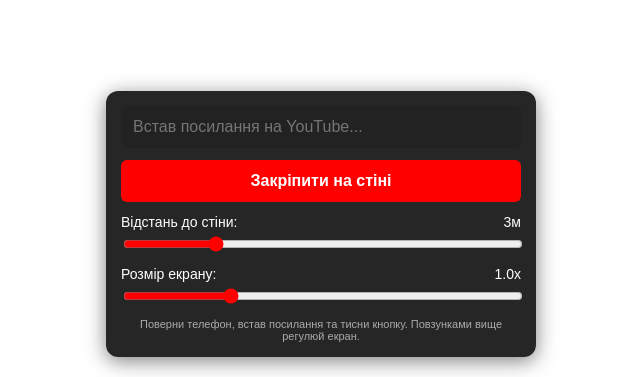
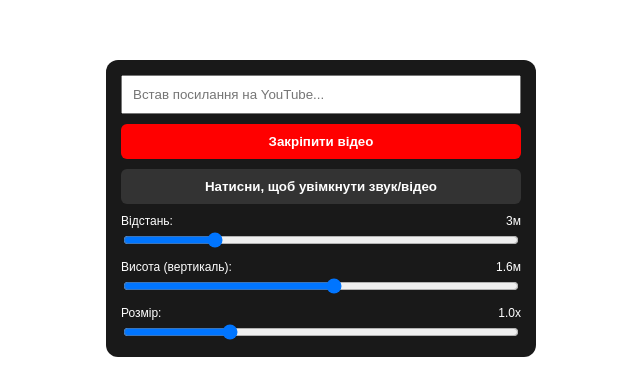
Before and after one commit to pwgood10-png/YouTube_3D-, a plain HTML site: page index.html in a window 1280 px wide. Shown: the part 423-800 px from the top of the page, without its empty margins (319-959 px from the left). Drawn offline with Linux system fonts and the light colour scheme.

Commit message:
Update index.html

```diff
--- a/index.html
+++ b/index.html
@@ -8,142 +8,84 @@
     <script src="https://raw.githack.com/AR-js-org/AR.js/master/aframe/build/aframe-ar.js"></script>
     <style>
         #ui-container {
-            position: fixed;
-            bottom: 20px;
-            left: 50%;
-            transform: translateX(-50%);
-            z-index: 9999;
-            background: rgba(0, 0, 0, 0.85);
-            padding: 15px;
-            border-radius: 12px;
-            display: flex;
-            flex-direction: column;
-            gap: 12px;
-            width: 90%;
-            max-width: 400px;
-            box-shadow: 0 4px 20px rgba(0,0,0,0.5);
-            font-family: sans-serif;
-            color: white;
+            position: fixed; bottom: 20px; left: 50%; transform: translateX(-50%); z-index: 9999;
+            background: rgba(0, 0, 0, 0.9); padding: 15px; border-radius: 12px;
+            display: flex; flex-direction: column; gap: 10px; width: 90%; max-width: 400px;
+            color: white; font-family: sans-serif;
         }
-        input[type="text"], button {
-            padding: 12px;
-            border-radius: 6px;
-            border: none;
-            font-size: 16px;
-        }
-        input[type="text"] {
-            background: #222;
-            color: white;
-        }
-        button {
-            background: #ff0000;
-            color: white;
-            font-weight: bold;
-            cursor: pointer;
-        }
-        .slider-group {
-            display: flex;
-            flex-direction: column;
-            gap: 4px;
-        }
-        .slider-label {
-            font-size: 14px;
-            display: flex;
-            justify-content: space-between;
-        }
-        input[type="range"] {
-            width: 100%;
-            accent-color: #ff0000;
-        }
-        .instructions {
-            color: #aaa;
-            font-size: 11px;
-            text-align: center;
-            margin: 0;
-        }
+        .slider-group { display: flex; flex-direction: column; gap: 2px; }
+        .slider-label { font-size: 12px; display: flex; justify-content: space-between; }
+        button { padding: 10px; border-radius: 6px; border: none; background: #ff0000; color: white; font-weight: bold; }
     </style>
 </head>
 <body style="margin: 0; overflow: hidden;">
 
     <div id="ui-container">
-        <input type="text" id="youtube-url" placeholder="Встав посилання на YouTube...">
-        <button onclick="updateVideo()">Закріпити на стіні</button>
+        <input type="text" id="youtube-url" placeholder="Встав посилання на YouTube..." style="padding:10px;">
+        <button onclick="updateVideo()">Закріпити відео</button>
+        <button onclick="playVideo()" style="background:#333;">Натисни, щоб увімкнути звук/відео</button>
 
-        <!-- Налаштування відстані -->
         <div class="slider-group">
-            <div class="slider-label">
-                <span>Відстань до стіни:</span>
-                <span id="dist-val">3м</span>
-            </div>
+            <div class="slider-label"><span>Відстань:</span><span id="dist-val">3м</span></div>
             <input type="range" id="distance-slider" min="1" max="10" step="0.5" value="3" oninput="adjustScreen()">
         </div>
-
-        <!-- Налаштування розміру -->
         <div class="slider-group">
-            <div class="slider-label">
-                <span>Розмір екрану:</span>
-                <span id="size-val">1.0x</span>
-            </div>
+            <div class="slider-label"><span>Висота (вертикаль):</span><span id="height-val">1.6м</span></div>
+            <input type="range" id="height-slider" min="0" max="3" step="0.1" value="1.6" oninput="adjustScreen()">
+        </div>
+        <div class="slider-group">
+            <div class="slider-label"><span>Розмір:</span><span id="size-val">1.0x</span></div>
             <input type="range" id="size-slider" min="0.3" max="3" step="0.1" value="1" oninput="adjustScreen()">
         </div>
-
-        <p class="instructions">Поверни телефон, встав посилання та тисни кнопку. Повзунками вище регулюй екран.</p>
     </div>
 
     <a-scene embedded arjs="sourceType: webcam; debugUIEnabled: false;" vr-mode-ui="enabled: false">
-        <!-- Головний контейнер «стіни», який ми крутимо за компасом -->
-        <a-entity id="video-wall" position="0 0 0" rotation="0 0 0">
-            <!-- Сама площина екрану. Її Z-координата — це відстань від нас -->
-            <a-plane id="video-screen" width="3" height="1.7" position="0 1.6 -3" color="#111" material="shader: flat;">
-                <a-text value="Тут з'явиться відео" align="center" color="#fff" width="4"></a-text>
-            </a-plane>
+        <a-entity id="video-wall" rotation="0 0 0">
+            <!-- Використовуємо iframe для відео, бо це єдиний надійний спосіб -->
+            <a-entity id="video-screen" geometry="primitive: plane; width: 3; height: 1.7" position="0 1.6 -3" material="shader: flat; color: #111">
+                <a-text value="Встав посилання" align="center" color="#fff" width="4"></a-text>
+            </a-entity>
         </a-entity>
-        <a-entity camera look-controls></a-entity>
+
+        <!-- Зменшена чутливість (touchSensitivity) -->
+        <a-entity camera look-controls="touchSensitivity: 0.4; magicWindowTrackingEnabled: true;"></a-entity>
     </a-scene>
 
     <script>
-        function extractVideoId(url) {
-            const regExp = /^.*(youtu.be\/|v\/|u\/\w\/|embed\/|watch\?v=|\&v=)([^#\&\?]*).*/;
-            const match = url.match(regExp);
-            return (match && match[2].length === 11) ? match[2] : null;
+        function updateVideo() {
+            const urlInput = document.getElementById('youtube-url').value;
+            const videoId = urlInput.split('v=')[1]?.split('&')[0] || urlInput.split('/').pop();
+            if (!videoId) return alert('Помилка посилання');
+
+            // Замінюємо 3D-площину на iframe (відео)
+            const videoScreen = document.getElementById('video-screen');
+            videoScreen.innerHTML = `<iframe id="yt-player" width="100%" height="100%" src="https://www.youtube.com/embed/${videoId}?autoplay=1" frameborder="0" allow="autoplay"></iframe>`;
+
+            const cameraEl = document.querySelector('[camera]');
+            const wallEl = document.getElementById('video-wall');
+            wallEl.setAttribute('rotation', `0 ${cameraEl.getAttribute('rotation').y} 0`);
         }
 
-        function updateVideo() {
-            const urlInput = document.getElementById('youtube-url').value;
-            const videoId = extractVideoId(urlInput);
-            if (!videoId) {
-                alert('Будь ласка, встав коректне посилання на YouTube.');
-                return;
+        function playVideo() {
+            const player = document.getElementById('yt-player');
+            if (player) {
+                // Це примусовий запуск через повідомлення iframe (якщо сайт дозволяє)
+                player.src += "&autoplay=1";
             }
-            const videoScreen = document.getElementById('video-screen');
-            videoScreen.innerHTML = '';
-            videoScreen.setAttribute('color', '#ff0000');
-
-            // Фіксуємо напрямок стіни куди дивиться камера
-            const cameraEl = document.querySelector('[camera]');
-            const wallEl = document.getElementById('video-wall');
-            const currentRotation = cameraEl.getAttribute('rotation');
-            wallEl.setAttribute('rotation', `0 ${currentRotation.y} 0`);
-
-            // Оновлюємо позицію та розмір згідно з повзунками
-            adjustScreen();
         }
 
         function adjustScreen() {
-            const distance = document.getElementById('distance-slider').value;
+            const dist = document.getElementById('distance-slider').value;
+            const height = document.getElementById('height-slider').value;
             const size = document.getElementById('size-slider').value;
 
-            // Оновлюємо текст біля повзунків
-            document.getElementById('dist-val').innerText = distance + 'м';
+            document.getElementById('dist-val').innerText = dist + 'м';
+            document.getElementById('height-val').innerText = height + 'м';
             document.getElementById('size-val').innerText = size + 'x';
 
-            const videoScreen = document.getElementById('video-screen');
-
-            // Змінюємо відстань (від'ємне значення по осі Z віддаляє об'єкт вперед)
-            videoScreen.setAttribute('position', `0 1.6 -${distance}`);
-
-            // Змінюємо масштаб (розмір екрану) за всіма трьома осями
-            videoScreen.setAttribute('scale', `${size} ${size} ${size}`);
+            const screen = document.getElementById('video-screen');
+            screen.setAttribute('position', `0 ${height} -${dist}`);
+            screen.setAttribute('scale', `${size} ${size} ${size}`);
         }
     </script>
 </body>
```
